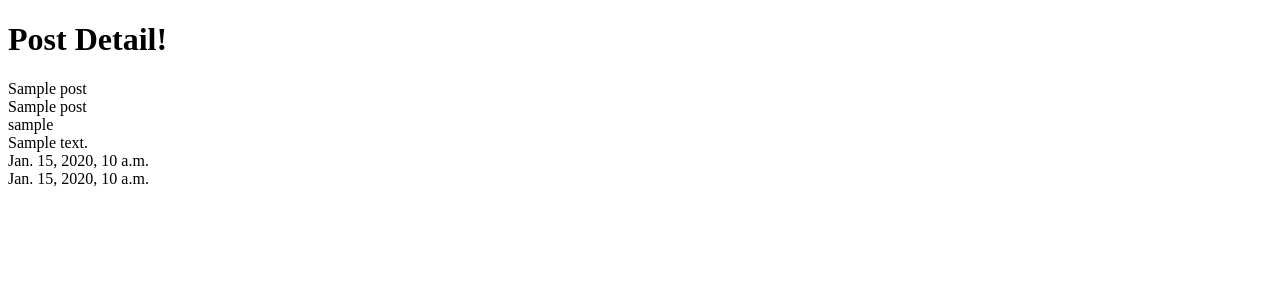
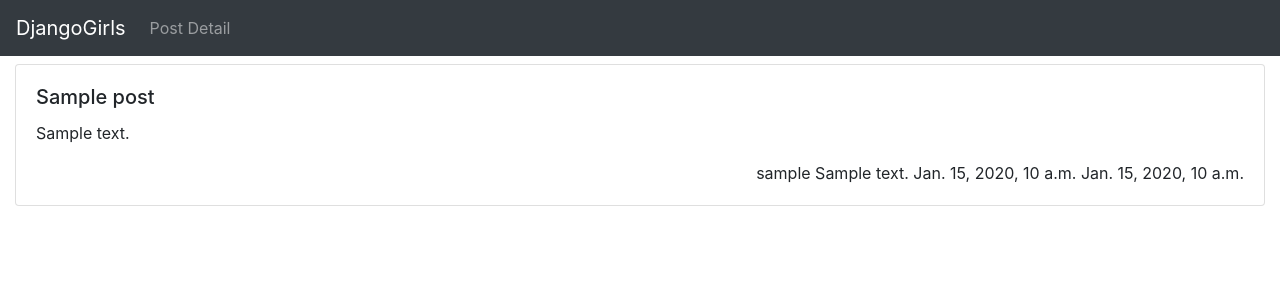
Before and after one commit to jin9173/djangogirls, a Django app: page /post-detail/1/ in a window 1280 px wide. Shown: the top 300 px of the page. Run offline with Django 3.2, Linux system fonts and the light colour scheme; tables that the repository leaves empty hold one stand-in row (values such as "Sample post"); some libraries are stand-ins or nearby versions.

Commit message:
post_detail.html에 스타일 적용

```diff
--- a/templates/post_detail.html
+++ b/templates/post_detail.html
@@ -6,15 +6,36 @@
           content="width=device-width, user-scalable=no, initial-scale=1.0, maximum-scale=1.0, minimum-scale=1.0">
     <meta http-equiv="X-UA-Compatible" content="ie=edge">
     <title>Document</title>
+    <link rel="stylesheet" href="/static/bootstrap/bootstrap.css">
 </head>
 <body>
 {# 장고 주석 #}
-    <h1>Post Detail!</h1>
-    <div>{{ post }}</div>
-        <div>{{ post.title }}</div>
-        <div>{{ post.author }}</div>
-        <div>{{ post.text }}</div>
-        <div>{{ post.created_date }}</div>
-        <div>{{ post.published_date }}</div>
+    <div id="wrap">
+        <nav class="navbar navbar-expand-md navbar-dark bg-dark">
+            <a href="#" class="navbar-brand">DjangoGirls</a>
+
+            <div class="collapse navbar-collapse">
+                <ul class="navbar-nav mr-auto">
+                    <li class="nav-item">
+                        <a href="#" class="nav-link">Post Detail</a>
+                    </li>
+                </ul>
+            </div>
+        </nav>
+        <div class="container-fluid pt-2">
+            <div class="card">
+                <div class="card-body">
+                    <h5 class="card-title">{{ post.title }}</h5>
+                    <p class="card-text">{{ post.text|linebreaksbr }}</p>
+                    <div class="text-right">
+                        <span>{{ post.author }}</span>
+                        <span>{{ post.text }}</span>
+                        <span>{{ post.created_date }}</span>
+                        <span>{{ post.published_date}}</span>
+                    </div>
+                </div>
+            </div>
+        </div>
+    </div>
 </body>
 </html>
```
